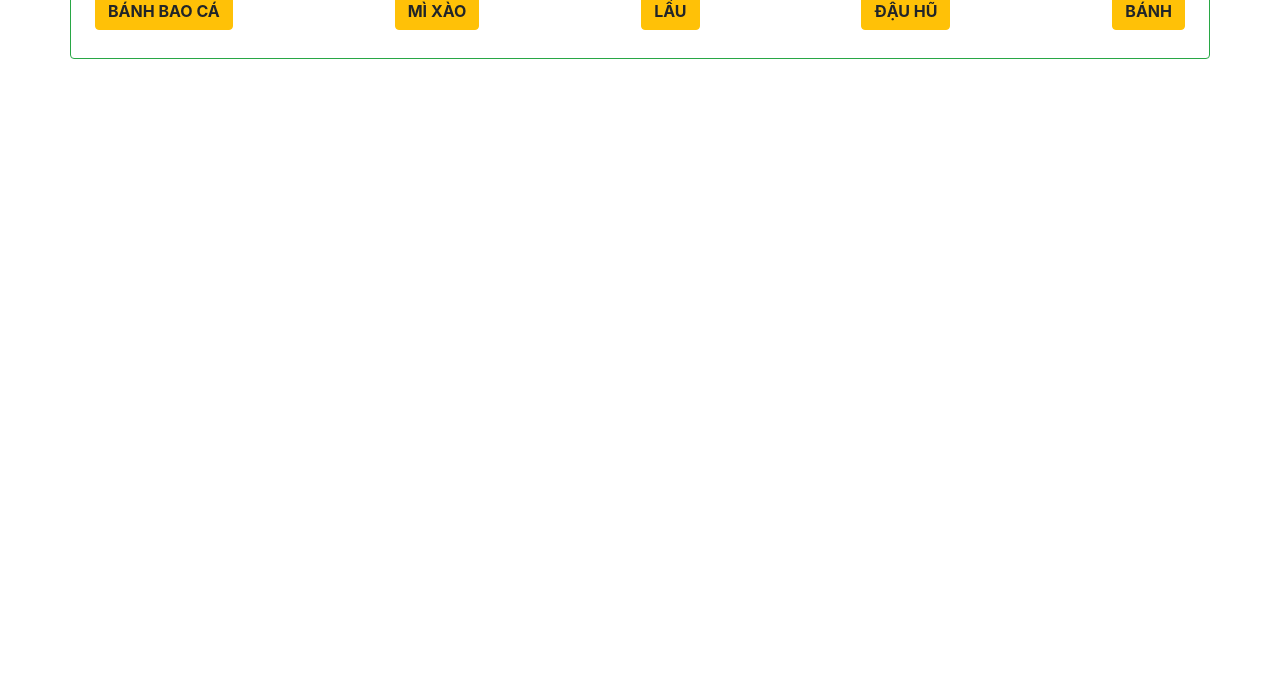
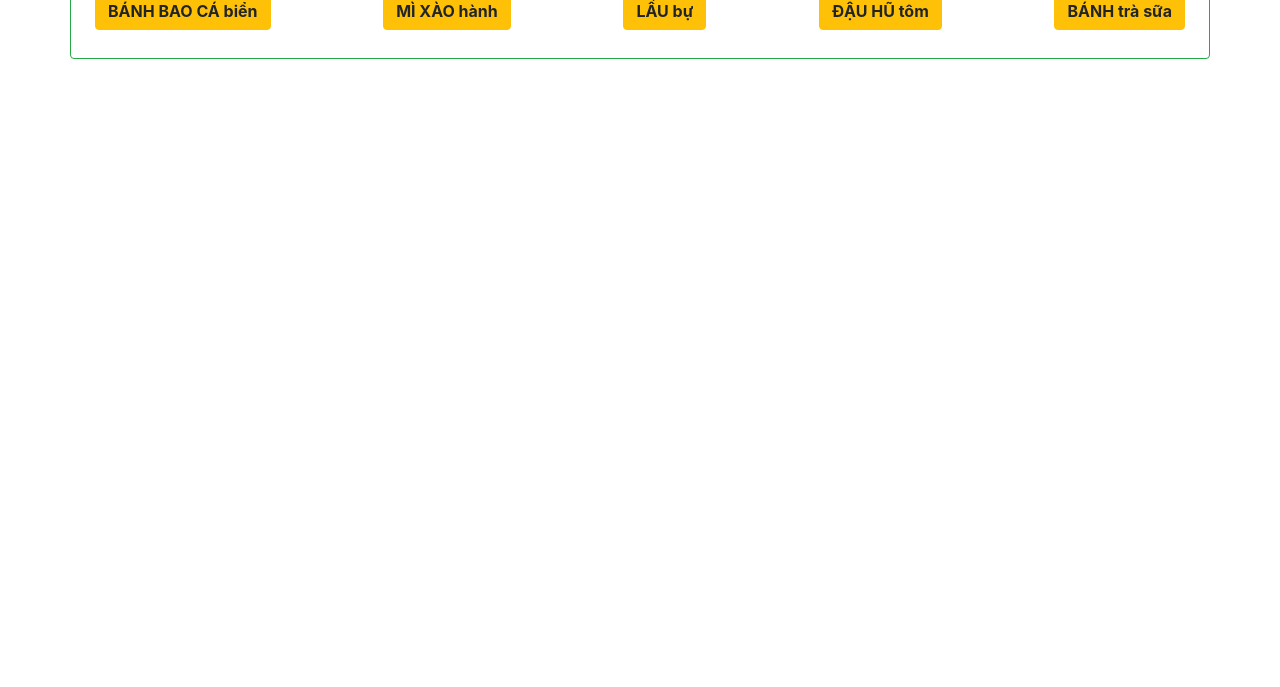
Before and after one commit to LuongChanHong/DemoGitSyntax, a plain HTML site: page index.html in a window 1280 px wide. Shown: the part 113-800 px from the top of the page. Drawn offline with nearby package versions, Linux system fonts and the light colour scheme.

Commit message:
Update index.html

```diff
--- a/index.html
+++ b/index.html
@@ -24,19 +24,19 @@
       <h1 class="text-center">MENU</h1>
       <div class="d-flex justify-content-between flex-wrap">
         <button class="btn btn-warning font-weight-bold mb-1 text-center">
-          BÁNH BAO CÁ
+          BÁNH BAO CÁ biển
         </button>
         <button class="btn btn-warning font-weight-bold mb-1 text-center">
-          MÌ XÀO
+          MÌ XÀO hành
         </button>
         <button class="btn btn-warning font-weight-bold mb-1 text-center">
-          LẨU
+          LẨU bự
         </button>
         <button class="btn btn-warning font-weight-bold mb-1 text-center">
-          ĐẬU HŨ
+          ĐẬU HŨ tôm
         </button>
         <button class="btn btn-warning font-weight-bold mb-1 text-center">
-          BÁNH
+          BÁNH trà sữa
         </button>
       </div>
     </div>
```
